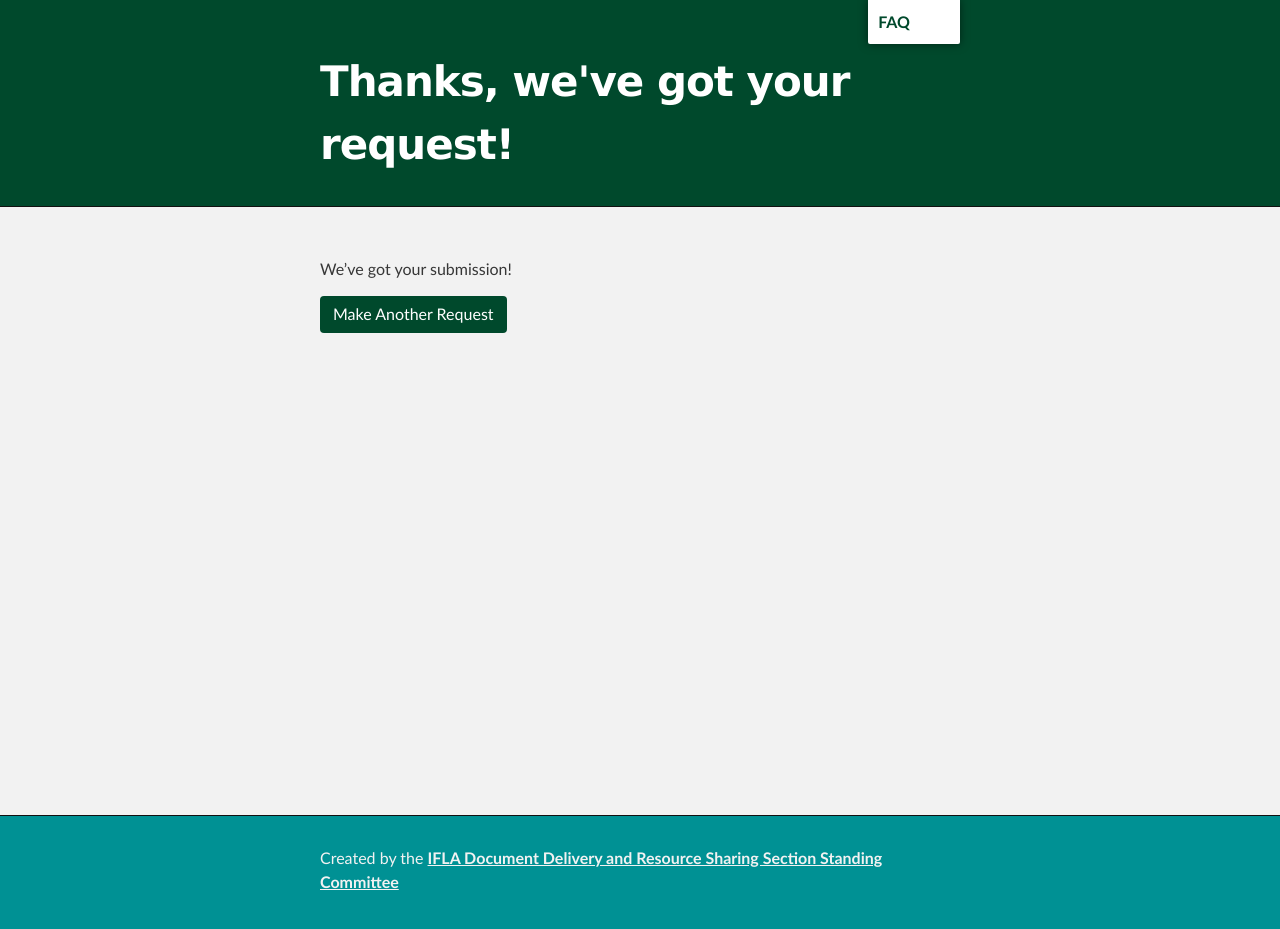
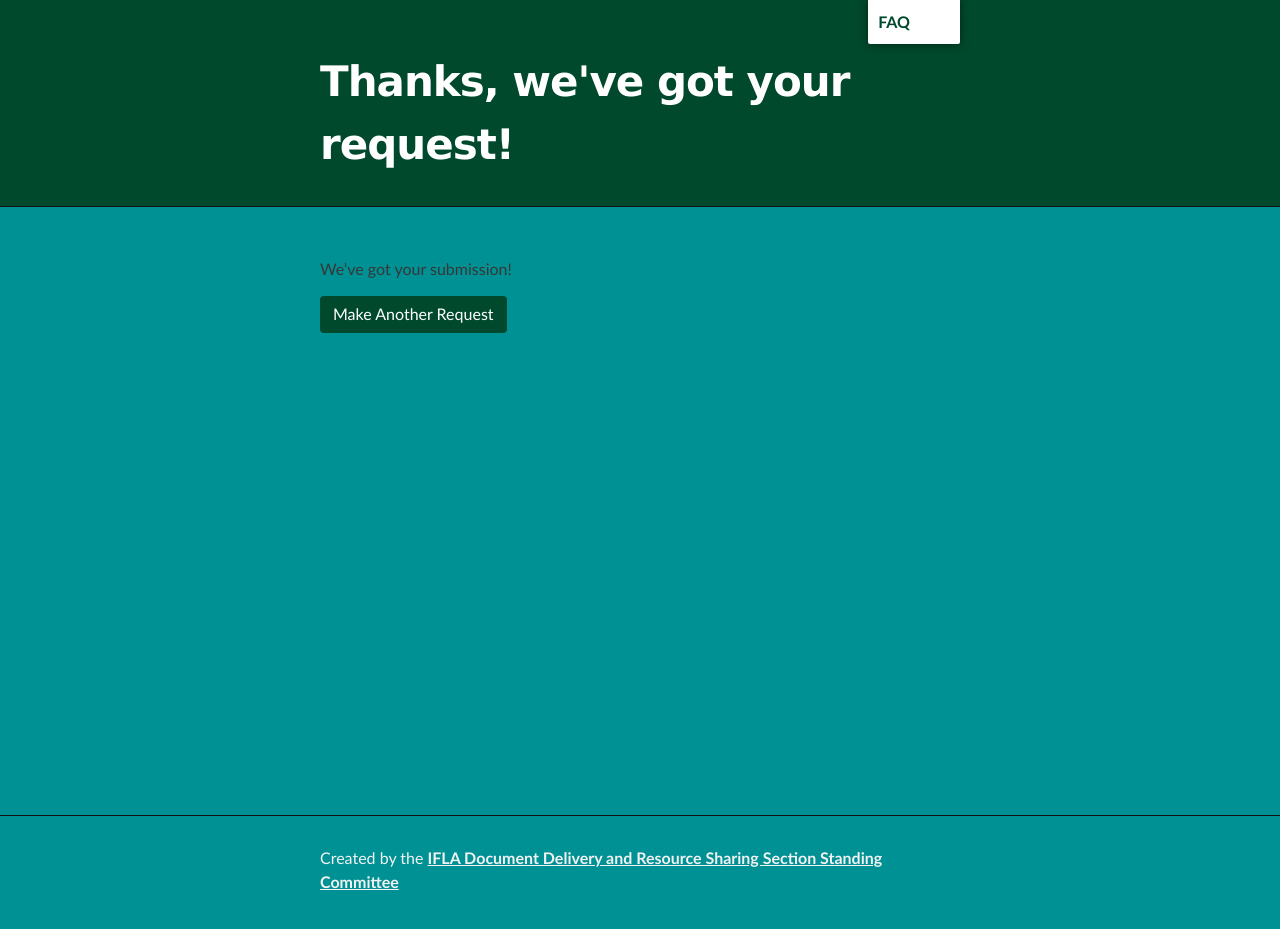
Before and after one commit to JosephMcArthur/rscvd-dev, a Jekyll site: the page built from thanks.md, in a window 1280 px wide. Built offline with Jekyll 4.4.1, drawn with Linux system fonts in a browser that asks for light colours.

Commit message:
and main content

```diff
--- a/_sass/jekyll-theme-slate.scss
+++ b/_sass/jekyll-theme-slate.scss
@@ -344,7 +344,7 @@ Full-Width Styles
 }
 
 #main_content_wrap {
-  background: #f2f2f2;
+  background: #009194;
   border-top: 1px solid #111;
   border-bottom: 1px solid #111;
 }
```
